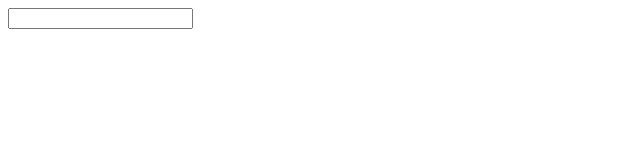
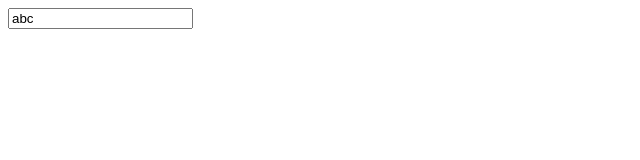
Before and after one commit to rasm200/Tutorial03, a plain HTML site: page index.html in a window 1280 px wide. Shown: the full height of the page, 0-640 px from the left. Drawn offline with Linux system fonts and the light colour scheme.

Commit message:
Se agregó un nuevo valor a la etiqueta: abc

```diff
--- a/index.html
+++ b/index.html
@@ -6,7 +6,7 @@
     <meta name="viewport" content="width=device-width, initial-scale=1.0">
     <title>Document</title>
 
-    <input type="text" name="firstName" id="firstName">
+    <input type="text" name="firstName" id="firstName" value="abc">
 </head>
 <body>
 
```
